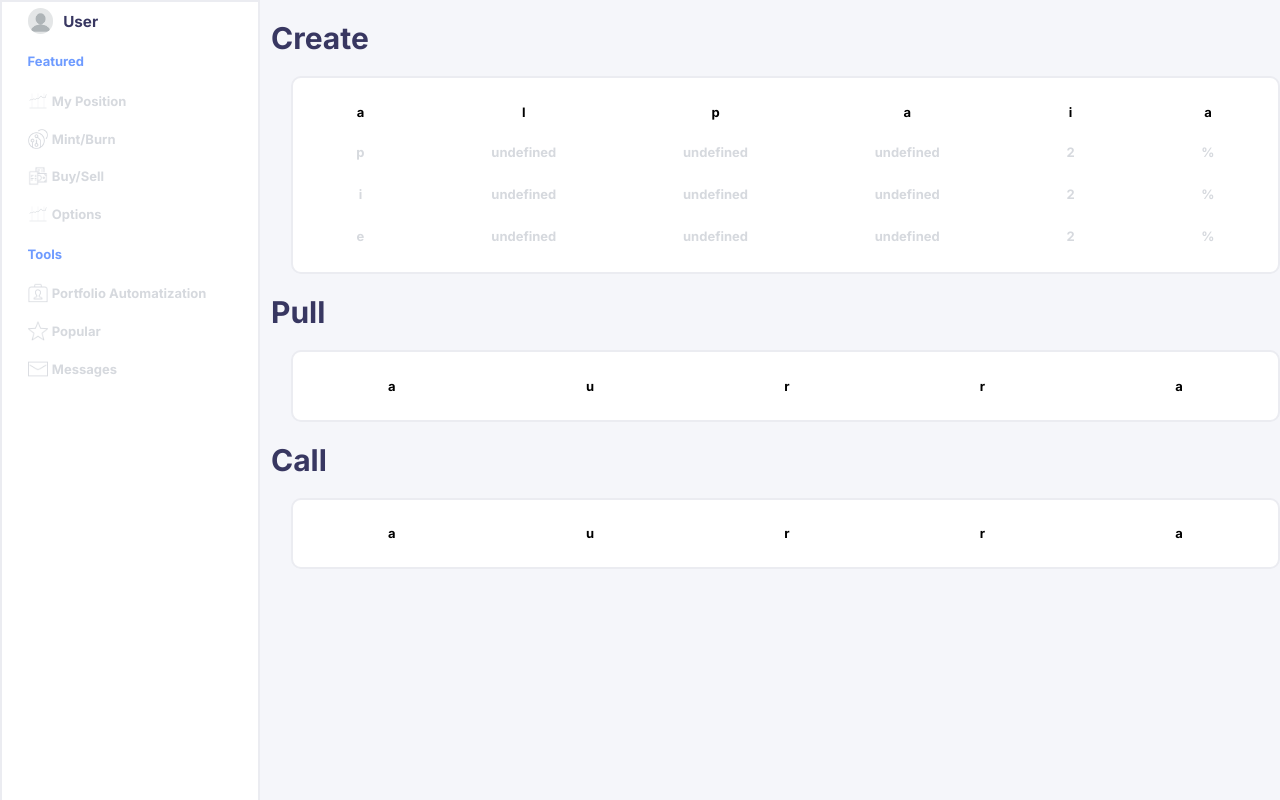
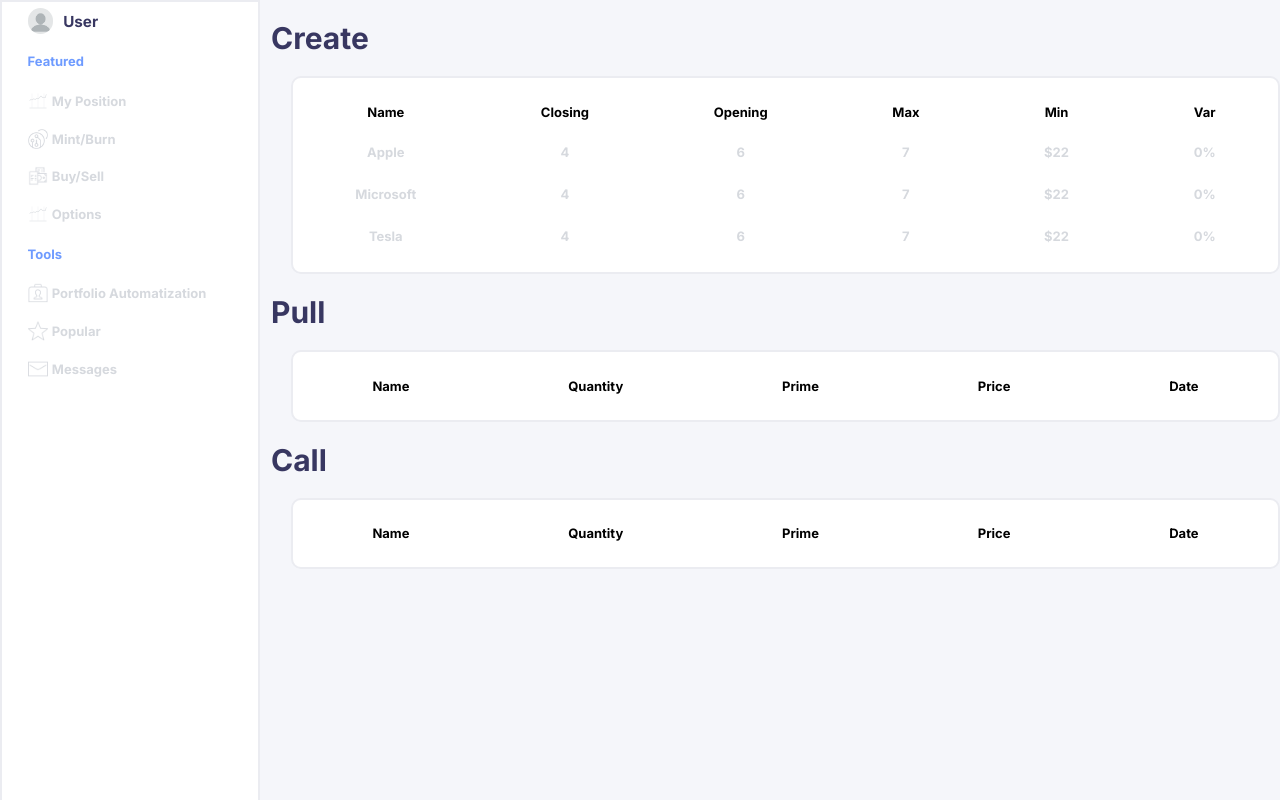
Before and after one commit to DavidGtzDev/CryptoStock, a React (Vite) app: page /options in a window 1280 px wide. Built offline with nearby package versions, Linux system fonts and the light colour scheme.

Commit message:
Fixed table bug

```diff
--- a/src/app.css
+++ b/src/app.css
@@ -155,6 +155,11 @@ body{
     color: #D6D9DE;
 }
 
+.myTable > div > h3:hover{
+    cursor: pointer;
+    color: #6E9BFF;
+}
+
 .company-card{
     width: 30%;
     background-color: white;
@@ -229,3 +234,73 @@ body{
     margin-left: 15px;
     color: #383761;
 }
+
+.backdrop{
+    display: flex;
+    position: absolute;
+    top: 0;
+    left: 0;
+    height: 100vh;
+    width: 100%;
+    background-color: rgba(26, 26, 26, 0.651);
+    justify-content: center;
+    align-items: center;
+}
+
+.my-modal{
+    position: absolute;
+    display: flex;
+    background-color: white;
+    height: 50vh;
+    width: 50%;
+    margin-left: 30%;
+    margin-top: 10%;
+    border-radius: 10px;
+    border-style: solid;
+    border-color: #EBECF1;
+    border-width: 2px;
+    font-family: 'Inter';
+    font-style: bold;
+    flex-direction: column;
+    padding: 10px;
+}
+
+.my-modal > h2{
+    color: #6E9BFF;
+    margin-bottom: 10px;
+}
+
+.my-modal > h4{
+    margin: 0%;
+    font-size: 12px;
+}
+
+.my-modal > h4:hover{
+    cursor: pointer;
+    color: #6E9BFF;
+}
+
+.my-modal > input{
+    border-style: solid;
+    border-radius: 10px;
+    border-color: #EBECF1;
+    height: 5vh;
+}
+
+.my-modal > div > button{
+    color: #6E9BFF;
+    background-color: white;
+    border-style: solid;
+    border-radius: 10px;
+    border-color: #6E9BFF;
+    margin-left: 10px;
+    height: 6vh;
+    width: 10vh;
+    margin-top: 5px;
+}
+
+.my-modal > div > button:hover{
+    color: white;
+    background-color: #6E9BFF;
+    cursor: pointer;
+}
--- /dev/null
+++ b/src/components/Backdrop.jsx
@@ -0,0 +1,13 @@
+import React from 'react'
+
+export default function Backdrop(props) {
+  let disp = "none"
+  if(props.isOpen){
+    disp = "block"
+  }
+  return (
+    <div className='backdrop' style={{display: disp}}>
+        {props.child}
+    </div>
+  )
+}
--- /dev/null
+++ b/src/components/MyModal.jsx
@@ -0,0 +1,18 @@
+export default function MyModal(props) {
+  return (
+    <div className="my-modal">
+        <h4 onClick={e => props.setIsOpen(false)}>X</h4>
+        <h2>Mint Apple</h2>
+        <h3>Quantity</h3>
+        <input type="number"></input>
+        <h3>Price</h3>
+        <input type="number"></input>
+        <div>
+            <button>Mint</button>
+            <button>Burn</button>
+            <button>Buy</button>
+            <button>Sell</button>
+        </div>
+    </div>
+  )
+}
--- a/src/components/MyTable.jsx
+++ b/src/components/MyTable.jsx
@@ -9,10 +9,12 @@ export default function MyTable(props) {
       const data = myData
       let obj = {}
 
+
       for(let i = 0; i < data.length; i++){
         obj[data[i][1][1]] = data[i][comp[0] + 1][1]
       }
       props.setMyPublicData(obj)
+
     }
 
     function loadElements() {
--- a/src/screens/MainScreen.jsx
+++ b/src/screens/MainScreen.jsx
@@ -5,9 +5,12 @@ import MicrosoftLogo from "../../assets/Microsoft-Logo-icon-png-Transparent-Back
 import TeslaLogo from "../../assets/Tesla_T_symbol.svg.png"
 import MyTable from "../components/MyTable"
 import { useState } from "react"
+import Backdrop from "../components/Backdrop"
+import MyModal from "../components/MyModal"
 
 export default function MainScreen() {
   const [data,setData] = useState()
+  const [isOpen,setIsOpen] = useState(false)
   const demo = [
     [0, [0, "Name"], [1, "Apple"], [2, "Microsoft"], [3, "Tesla"]],
     [0, [0, "Quantity"], [1, "4"], [2, "5"], [3, "12"]],
@@ -25,8 +28,9 @@ export default function MainScreen() {
               <ChartCard logo={MicrosoftLogo}></ChartCard>
               <ChartCard logo={TeslaLogo}></ChartCard>
             </div>
-            <MyTable elements={demo} setMyPublicData={setData()}></MyTable>
-            <button></button>
+            <MyTable elements={demo} setMyPublicData={setData}></MyTable>
+            <button onClick={e => setIsOpen(true)}>AAAA</button>
+            <Backdrop isOpen={isOpen} child={<MyModal setIsOpen={setIsOpen}></MyModal>}></Backdrop>
           </div>
         </div>
   )
--- a/src/screens/Options.jsx
+++ b/src/screens/Options.jsx
@@ -1,13 +1,35 @@
 import MyTable from "../components/MyTable";
+import { useState } from "react"
 
 export default function Options() {
-  const tableOneContent = [[0,"Name","Apple","Microsoft","Tesla"],[0,"Closing","4","4","4"],[0,"Opening","6","6","6"],[0,"Max","7","7","7"],[0,"Min","$24","$24","$24"],[0,"Var","0%","0%","0%"]]
-  const tableTwoContent = [[1,"Name"],[1,"Quantity"],[1,"Prime"],[1,"Price"],[1,"Date"]]
-  const tableThreeContent = [[2,"Name"],[2,"Quantity"],[2,"Prime"],[2,"Price"],[2,"Date"]]
+  const [data, setData] = useState()
+
+  const tableOneContent = [
+    [0, [0, "Name"],[1,"Apple"], [2,"Microsoft"], [3,"Tesla"]],
+    [0, [0,"Closing"], [1,"4"], [2,"4"], [3,"4"]],
+    [0,[0,"Opening"],[1,"6"], [2,"6"], [3,"6"]],
+    [0,[0,"Max"],[1,"7"], [2,"7"], [3,"7"]],
+    [0, [0,"Min"],[1,"$22"], [2,"$22"], [3,"$22"]],
+    [0, [0,"Var"],[1,"0%"], [2,"0%"], [3,"0%"]],
+  ];
+  const tableTwoContent = [
+    [1, [0, "Name"]],
+    [1, [0, "Quantity"]],
+    [1, [0, "Prime"]],
+    [1, [0, "Price"]],
+    [1, [0, "Date"]],
+  ];
+  const tableThreeContent = [
+    [2, [0, "Name"]],
+    [2, [0, "Quantity"]],
+    [2, [0, "Prime"]],
+    [2, [0, "Price"]],
+    [2, [0, "Date"]],
+  ];
   return (
     <div className="Screen">
       <h1 className="options-title">Create</h1>
-      <MyTable elements={tableOneContent}></MyTable>
+      <MyTable elements={tableOneContent} setMyPublicData={setData}></MyTable>
       <h1 className="options-title">Pull</h1>
       <MyTable elements={tableTwoContent}></MyTable>
       <h1 className="options-title">Call</h1>
```
